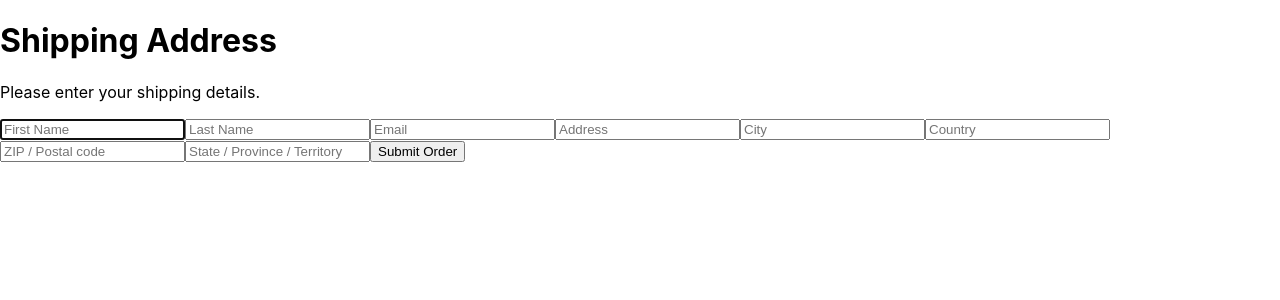
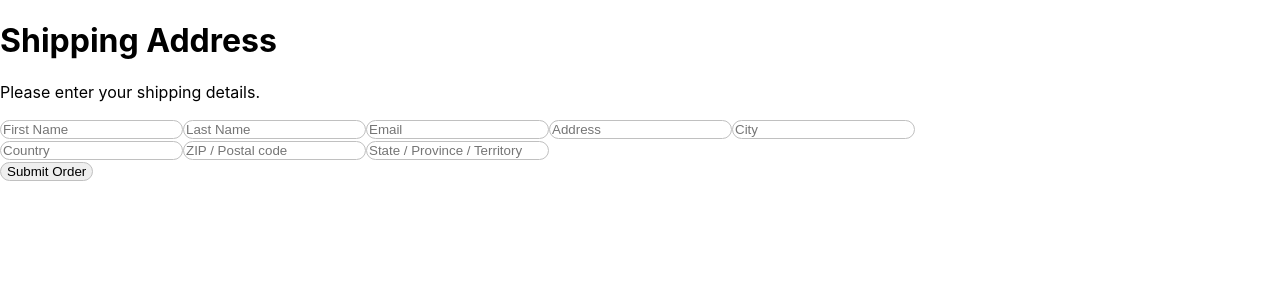
Before and after one commit to TroyWarez/basic-site, a React (Vite) app: page / in a window 1280 px wide. Shown: the top 300 px of the page. Built offline with nearby package versions, Linux system fonts and the light colour scheme.

Commit message:
added form element and css

```diff
--- a/src/components/RegionalInput.tsx
+++ b/src/components/RegionalInput.tsx
@@ -73,6 +73,7 @@ export default function RegionalInput() {
 
   return (
     <>
+    <form>
     <input list="country" name="country" placeholder="Country" required />
     <datalist id="country">
 
@@ -389,6 +390,7 @@ export default function RegionalInput() {
     <option value="Northwest Territories"></option>
     <option value="Nunavut"></option>
     </datalist>
+    </form>
     </>
   )
 }
--- a/src/index.css
+++ b/src/index.css
@@ -22,3 +22,9 @@ body {
   visibility: hidden;
   display: block;
 }
+input, textarea {
+  border-radius: 20px;
+  border: 1px solid #c0c0c0;
+  outline: 0 !important;
+  box-sizing: border-box;
+}
```
